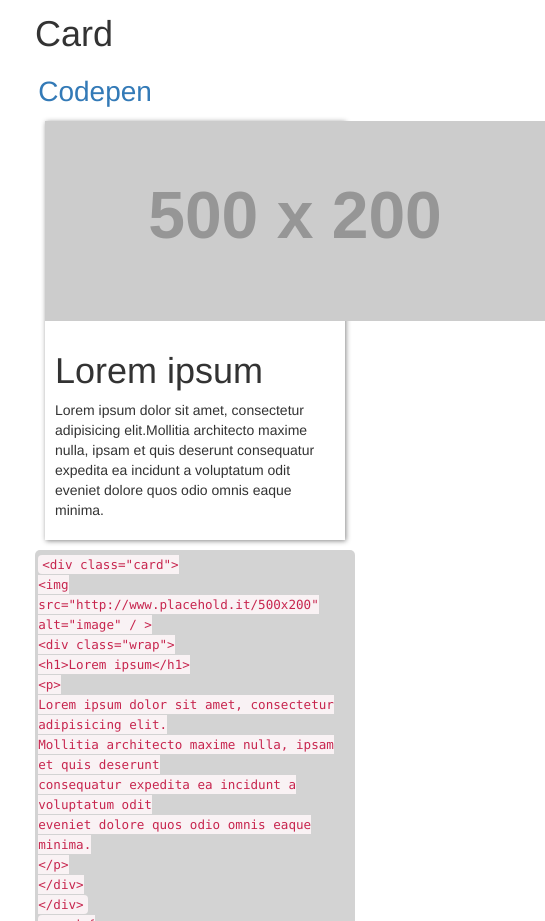
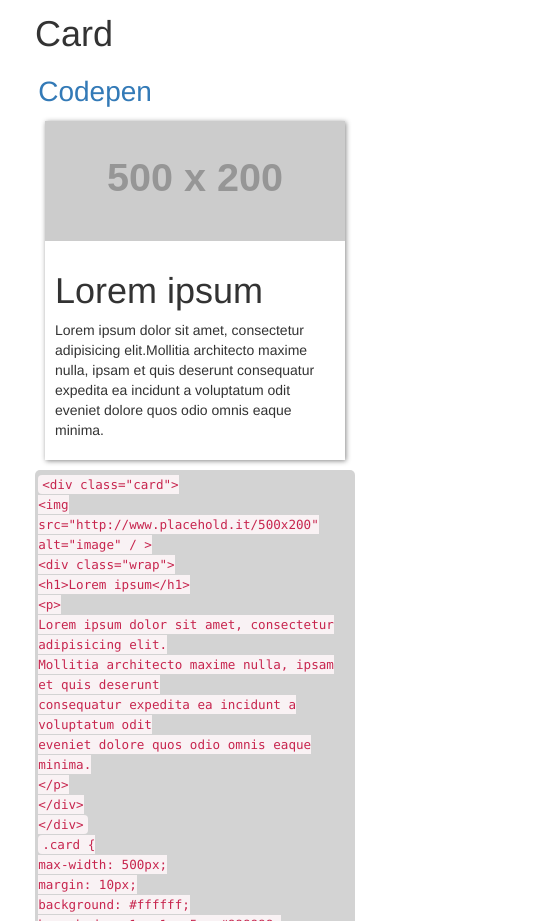
Before and after one commit to Geroxan810/WebCodeStorage, a plain HTML site: page index.html in a window 390 px wide. Shown: the part 5400-6321 px from the top of the page, 545 px wide, since content can reach past the window. Drawn offline with Linux system fonts and the light colour scheme; placeholder pictures from the web are drawn by us.

Commit message:
responsive fix

```diff
--- a/style.css
+++ b/style.css
@@ -81,7 +81,7 @@ body{
 .card .wrap {
   padding: 10px;
 }
-.card .wrap img {
+img {
   max-width: 100%;
 }
 .section-wrap {
```
